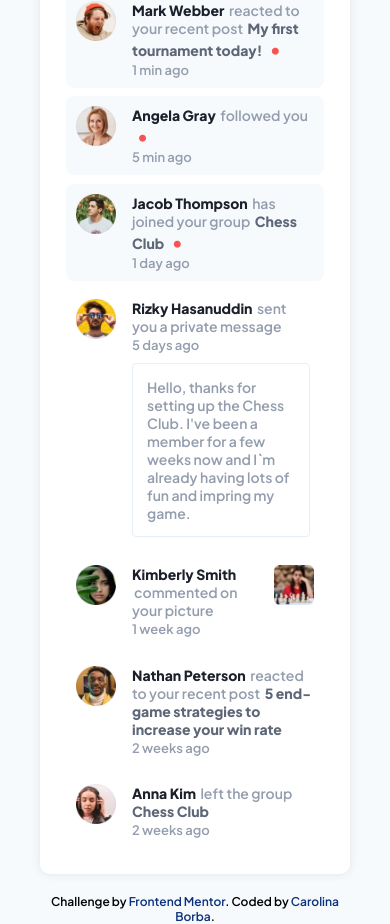
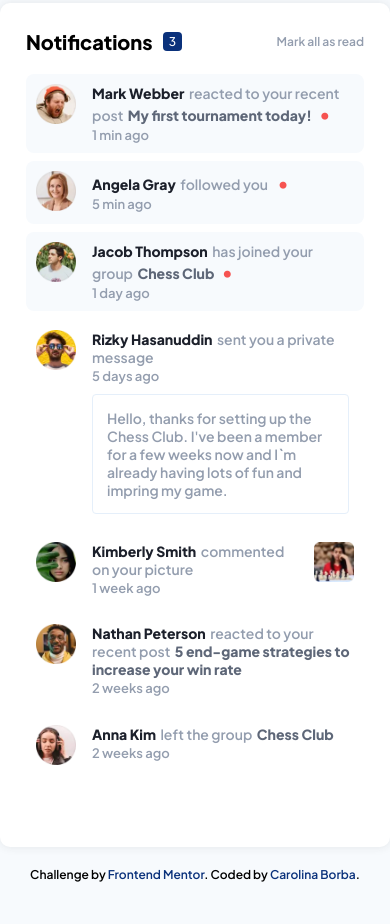
Before and after one commit to anacarolinabmv/FM-notifications-page, a plain HTML site: page index.html in a window 390 px wide. After the commit the page ends 882 px from the top, so only its background shows below. Drawn offline with Linux system fonts and the light colour scheme.

Commit message:
Added media query for 400px

```diff
--- a/style.css
+++ b/style.css
@@ -26,17 +26,16 @@ html {
 body {
   background-color: var(--very-light-grayish-blue);
   height: 100vh;
-  width: 100%;
   display: flex;
   flex-direction: column;
   justify-content: center;
   align-items: center;
-  padding: 0 4rem;
 }
 a {
   text-decoration: none;
 }
 .container {
+  margin: 0 auto;
   background-color: var(--white);
   border-radius: 10px;
   max-width: 62rem;
@@ -162,3 +161,11 @@ a:active {
   color: var(--blue);
   text-decoration: none;
 }
+
+@media (max-width: 440px) {
+  .container {
+    margin-top: 4rem;
+    height: 100vh;
+    width: 100vw;
+  }
+}
```
